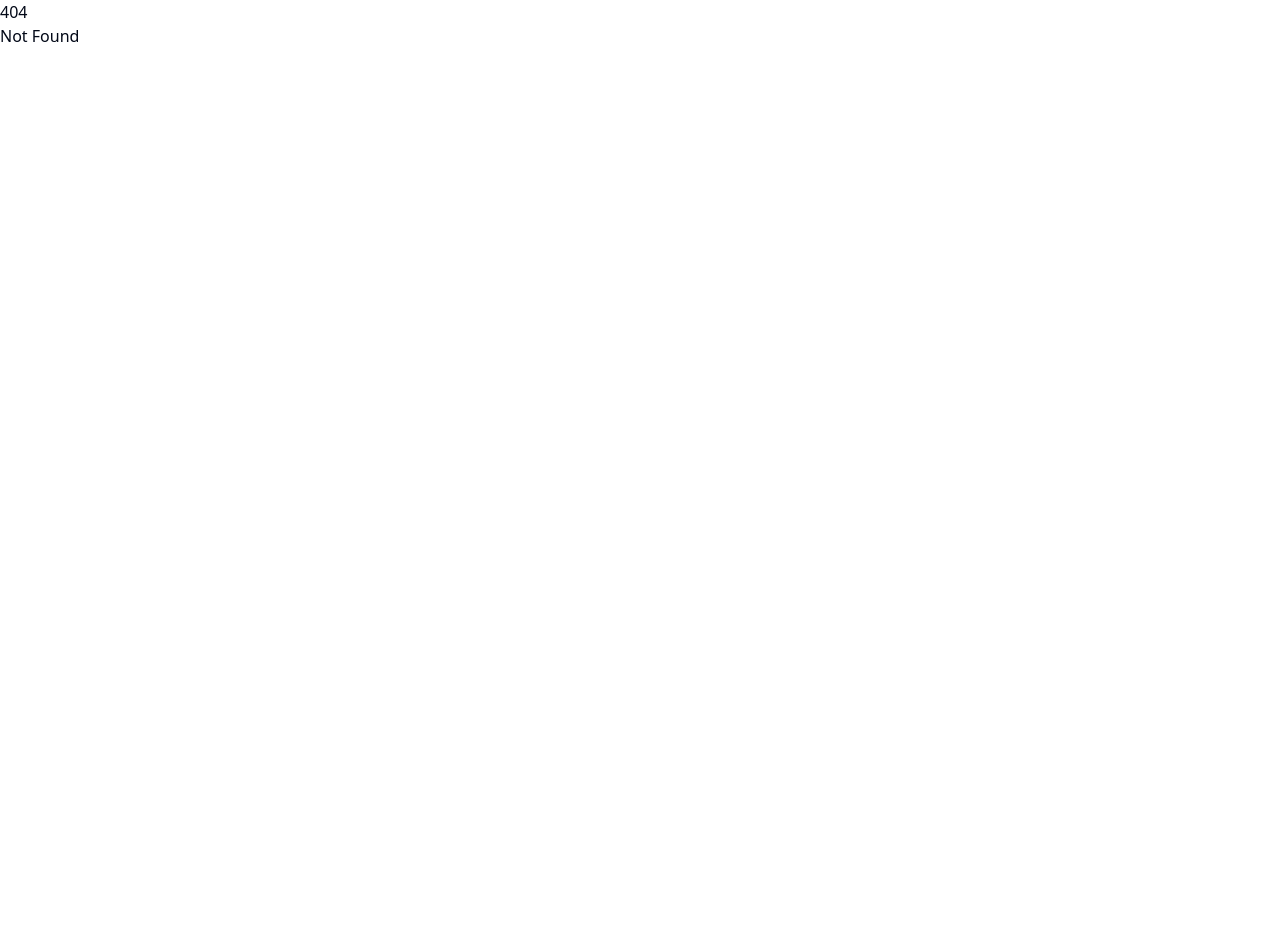
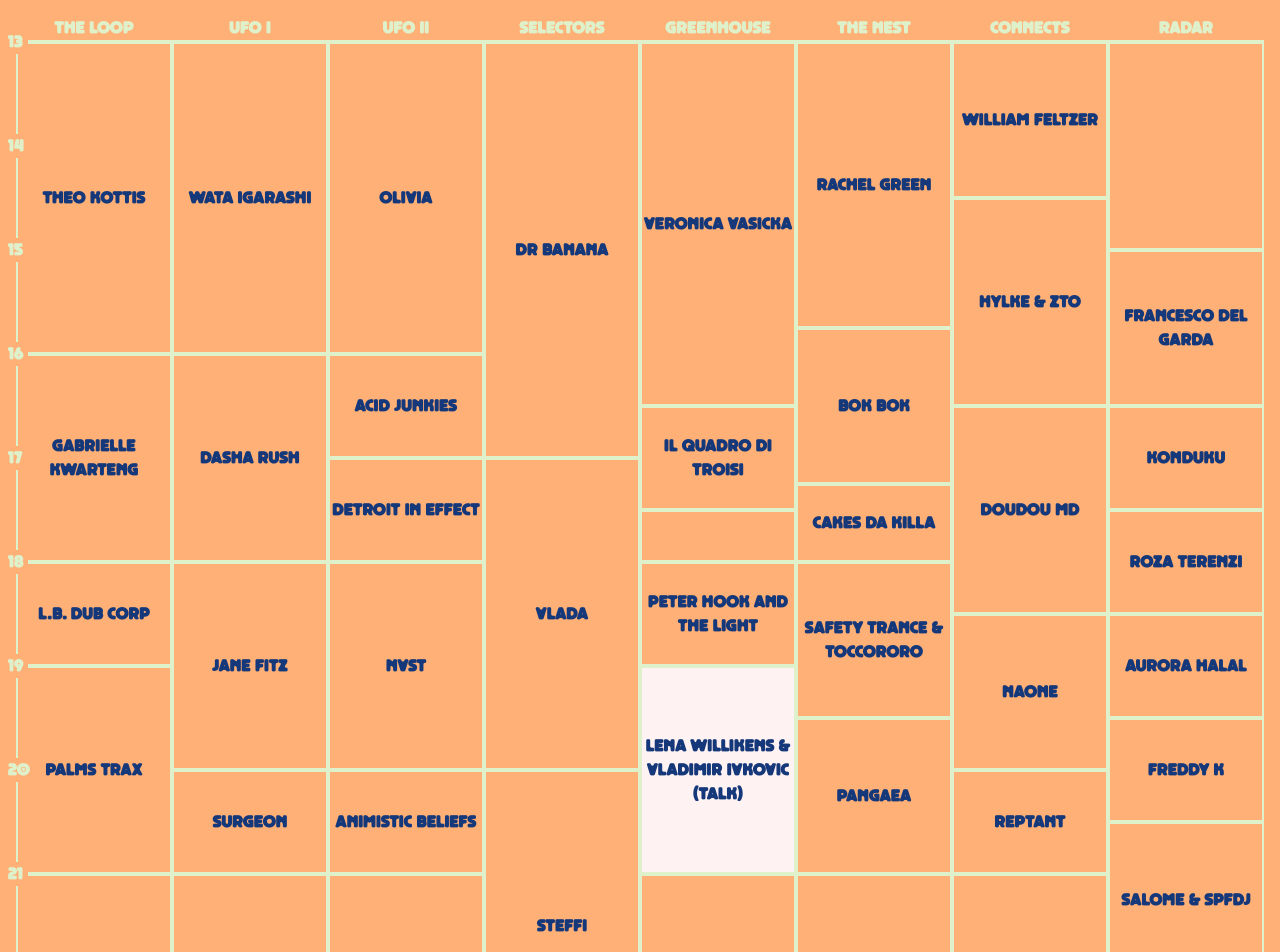
Before and after one commit to ohjann/dekmantel-highlights, a SvelteKit app: page /timetable in a window 1280 px wide. Before the commit this address had no page. Shown: the top 952 px of the page. Before the commit the page ends 800 px from the top, so only its background shows below. Built offline with nearby package versions, Linux system fonts and the light colour scheme.

Commit message:
Add timetable

```diff
--- /dev/null
+++ b/src/lib/components/ui/timecell.svelte
@@ -0,0 +1,5 @@
+<script>
+  	export let time;
+</script>
+
+<div class="row-span-4 text-[#def1cb] block z-10 relative"><span class="absolute -bottom-3 -right-3 w-5 bg-[#FFB076]">{time}</span></div>
--- /dev/null
+++ b/src/routes/timetable/+page.svelte
@@ -0,0 +1,79 @@
+<script>
+  import TimeCell from "$lib/components/ui/timecell.svelte";
+</script>
+<div class="bg-[#FFB076] p-4">
+  <div class="grid grid-cols-[0_repeat(8,minmax(0,1fr))] grid-flow-col grid-rows-41 font-custom text-[#15387a]">
+    <div class="text-[#def1cb] relative"><span class="absolute -bottom-3 -right-3 w-5 bg-[#FFB076]">13</span></div>
+    <TimeCell time="14" />
+    <TimeCell time="15" />
+    <TimeCell time="16" />
+    <TimeCell time="17" />
+    <TimeCell time="18" />
+    <TimeCell time="19" />
+    <TimeCell time="20" />
+    <TimeCell time="21" />
+    <TimeCell time="22" />
+    <TimeCell time="23" />
+
+    <h1 class="border-b-2 border-[#def1cb] text-[#def1cb] flex items-center justify-center">The Loop</h1>
+    <div class="row-span-12 border-2 border-[#def1cb] flex items-center justify-center">Theo Kottis</div>
+    <div class="row-span-8 border-2 border-[#def1cb] flex items-center justify-center text-center">Gabrielle Kwarteng</div>
+    <div class="row-span-4 border-2 border-[#def1cb] flex items-center justify-center">L.B. Dub Corp</div>
+    <div class="row-span-8 border-2 border-[#def1cb] flex items-center justify-center">Palms Trax</div>
+    <div class="row-span-8 border-2 border-[#def1cb] flex items-center justify-center">Carista</div>
+
+    <h1 class="border-b-2 border-[#def1cb] text-[#def1cb] flex items-center justify-center">UFO I</h1>
+    <div class="row-span-12 border-2 border-[#def1cb] flex items-center justify-center">Wata Igarashi</div>
+    <div class="row-span-8 border-2 border-[#def1cb] flex items-center justify-center">Dasha Rush</div>
+    <div class="row-span-8 border-2 border-[#def1cb] flex items-center justify-center">Jane Fitz</div>
+    <div class="row-span-4 border-2 border-[#def1cb] flex items-center justify-center">Surgeon</div>
+    <div class="row-span-8 border-2 border-[#def1cb] flex items-center justify-center">Talismann</div>
+
+    <h1 class="border-b-2 border-[#def1cb] text-[#def1cb] flex items-center justify-center">UFO II</h1>
+    <div class="row-span-12 border-2 border-[#def1cb] flex items-center justify-center">Olivia</div>
+    <div class="row-span-4 border-2 border-[#def1cb] flex items-center justify-center">Acid Junkies</div>
+    <div class="row-span-4 border-2 border-[#def1cb] flex items-center justify-center text-center">Detroit in Effect</div>
+    <div class="row-span-8 border-2 border-[#def1cb] flex items-center justify-center">NVST</div>
+    <div class="row-span-4 border-2 border-[#def1cb] flex items-center justify-center text-center">Animistic Beliefs</div>
+    <div class="row-span-8 border-2 border-[#def1cb] flex items-center justify-center text-center">Beverly Hills 808303</div>
+
+    <h1 class="border-b-2 border-[#def1cb] text-[#def1cb] flex items-center justify-center">Selectors</h1>
+    <div class="row-span-16 border-2 border-[#def1cb] flex items-center justify-center">Dr Banana</div>
+    <div class="row-span-12 border-2 border-[#def1cb] flex items-center justify-center">Vlada</div>
+    <div class="row-span-12 border-2 border-[#def1cb] flex items-center justify-center">Steffi</div>
+
+    <h1 class="border-b-2 border-[#def1cb] text-[#def1cb] flex items-center justify-center">Greenhouse</h1>
+    <div class="row-span-14 border-2 border-[#def1cb] flex items-center justify-center text-center">Veronica Vasicka</div>
+    <div class="row-span-4 border-2 border-[#def1cb] flex items-center justify-center text-center">Il Quadro Di Troisi</div>
+    <div class="row-span-2 border-2 border-[#def1cb] flex items-center justify-center"></div>
+    <div class="row-span-4 border-2 border-[#def1cb] flex items-center justify-center text-center">Peter Hook and the Light</div>
+    <a class="row-span-8 bg-red-50 border-2 border-[#def1cb] flex items-center justify-center text-center" href="https://dekmantelfestival.com/artists/in-conversation-lena-willikens-vladimir-ivkovic-talk">Lena Willikens & Vladimir Ivkovic (talk)</a>
+    <div class="row-span-8 border-2 border-[#def1cb] flex items-center justify-center text-center">Interstellar Funk</div>
+
+    <h1 class="border-b-2 border-[#def1cb] text-[#def1cb] flex items-center justify-center">The Nest</h1>
+    <div class="row-span-11 border-2 border-[#def1cb] flex items-center justify-center">Rachel Green</div>
+    <div class="row-span-6 border-2 border-[#def1cb] flex items-center justify-center">Bok Bok</div>
+    <div class="row-span-3 border-2 border-[#def1cb] flex items-center justify-center">Cakes Da Killa</div>
+    <div class="row-span-6 border-2 border-[#def1cb] flex items-center justify-center text-center">Safety Trance & Toccororo</div>
+    <div class="row-span-6 border-2 border-[#def1cb] flex items-center justify-center">Pangaea</div>
+    <div class="row-span-8 border-2 border-[#def1cb] flex items-center justify-center text-center">Identified Patient</div>
+
+    <h1 class="border-b-2 border-[#def1cb] text-[#def1cb] flex items-center justify-center">Connects</h1>
+    <div class="row-span-6 border-2 border-[#def1cb] flex items-center justify-center">William Feltzer</div>
+    <div class="row-span-8 border-2 border-[#def1cb] flex items-center justify-center">Hylke & Zto</div>
+    <div class="row-span-8 border-2 border-[#def1cb] flex items-center justify-center">Doudou MD</div>
+    <div class="row-span-6 border-2 border-[#def1cb] flex items-center justify-center">Naone</div>
+    <div class="row-span-4 border-2 border-[#def1cb] flex items-center justify-center">Reptant</div>
+    <div class="row-span-8 border-2 border-[#def1cb] flex items-center justify-center text-center">Rey Colino & Mary Lake</div>
+
+    <h1 class="border-b-2 border-[#def1cb] text-[#def1cb] flex items-center justify-center">Radar</h1>
+    <div class="row-span-8 border-2 border-[#def1cb] flex items-center justify-center"></div>
+    <div class="row-span-6 border-2 border-[#def1cb] flex items-center justify-center text-center">Francesco Del Garda</div>
+    <div class="row-span-4 border-2 border-[#def1cb] flex items-center justify-center">Konduku</div>
+    <div class="row-span-4 border-2 border-[#def1cb] flex items-center justify-center">Roza Terenzi</div>
+    <div class="row-span-4 border-2 border-[#def1cb] flex items-center justify-center">Aurora Halal</div>
+    <div class="row-span-4 border-2 border-[#def1cb] flex items-center justify-center">Freddy K</div>
+    <div class="row-span-6 border-2 border-[#def1cb] flex items-center justify-center">Salome & SPFDJ</div>
+    <div class="row-span-4 border-2 border-[#def1cb] flex items-center justify-center">Spekki Webu</div>
+  </div>
+</div>
--- a/tailwind.config.js
+++ b/tailwind.config.js
@@ -58,7 +58,14 @@ const config = {
 			fontFamily: {
 				sans: [...fontFamily.sans],
         'custom': ['DekmantelBB-Blur', 'sans-serif'],
-			}
+			},
+			gridTemplateRows: {
+        '41': 'repeat(41, minmax(0, 1fr))',
+      },
+			gridRow: {
+        'span-16': 'span 16 / span 16',
+				'span-14': 'span 14 / span 14',
+      }
 		}
 	},
 };
```
Also changed, not shown: src/lib/components/ui/timetablecell.svelte (added).
